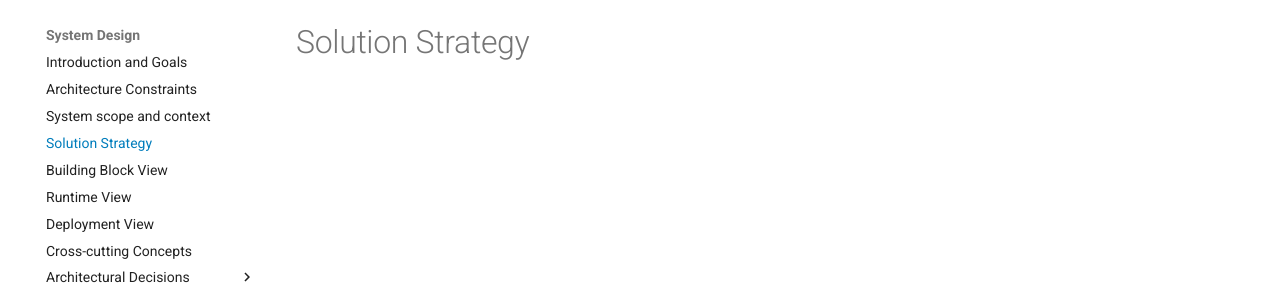
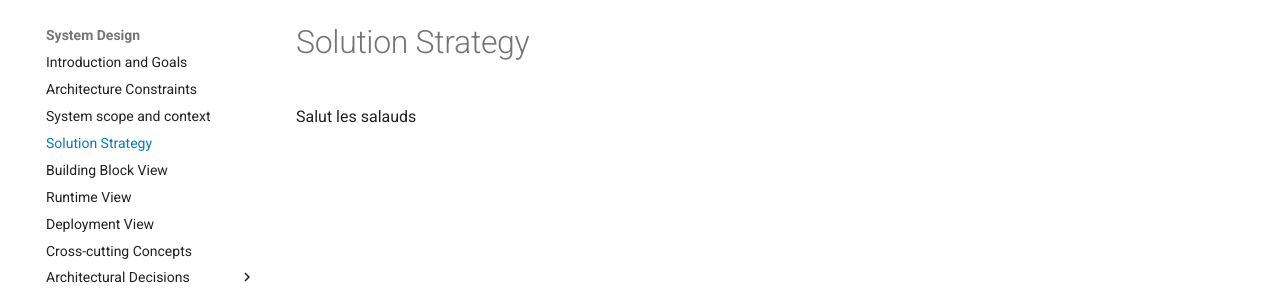
Before and after one commit to clap-demo/refarch-001, an MkDocs documentation site: the page built from docs/system-design/04_solution_strategy.md, in a window 1280 px wide. Shown: the part 124-420 px from the top of the page. Built offline with MkDocs 1.6.1 and Material for MkDocs 9.7.7, drawn with Linux system fonts in a browser that asks for light colours; comment, search, counter and statistics services are not loaded; the version menu is left out.

Commit message:
docs(System Design): update 04_solution_strategy

```diff
--- a/docs/system-design/04_solution_strategy.md
+++ b/docs/system-design/04_solution_strategy.md
@@ -1,5 +1,6 @@
 ---
 title: Solution Strategy
 ---
+# Solution Strategy
 
-# Solution Strategy
+S﻿alut les salauds
```
